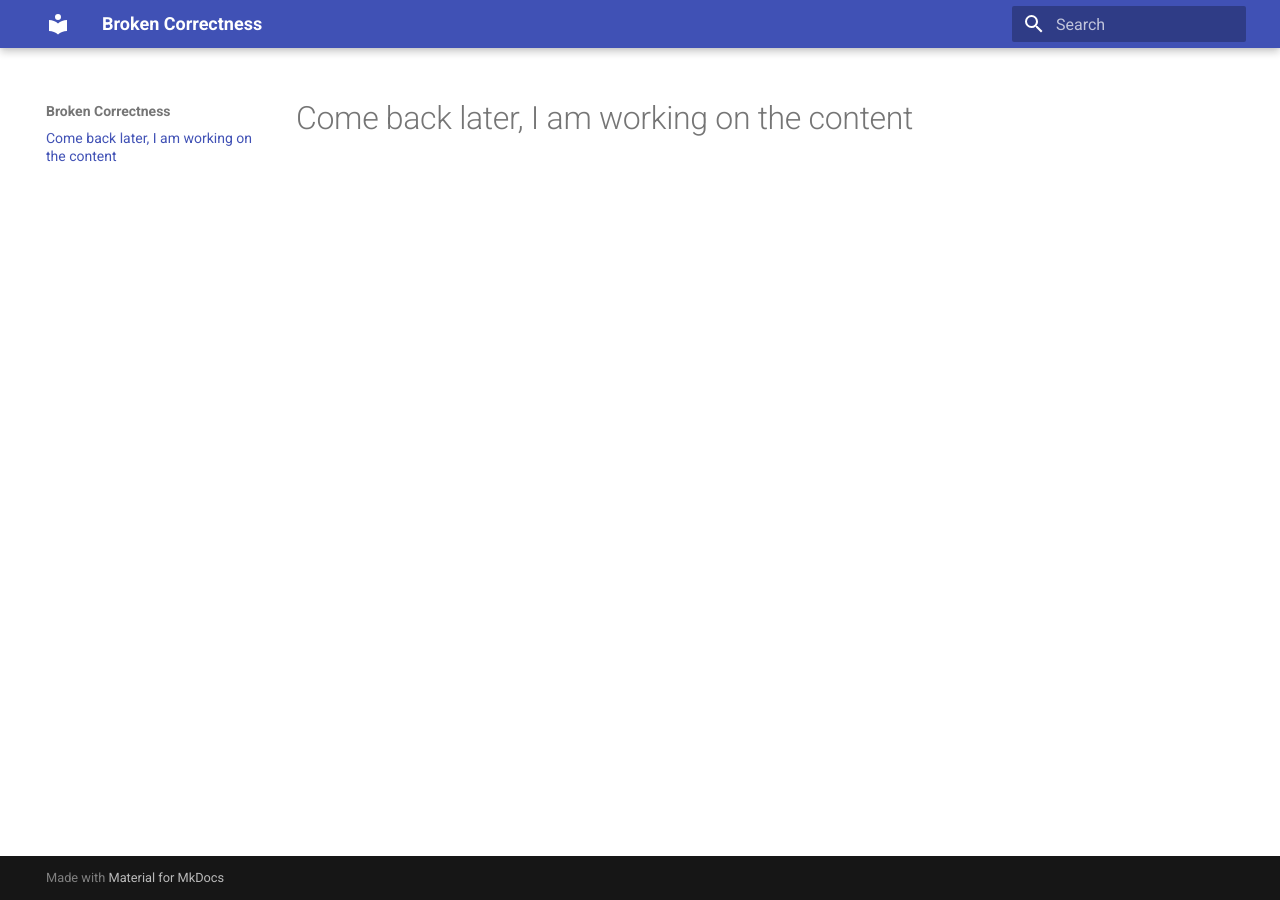
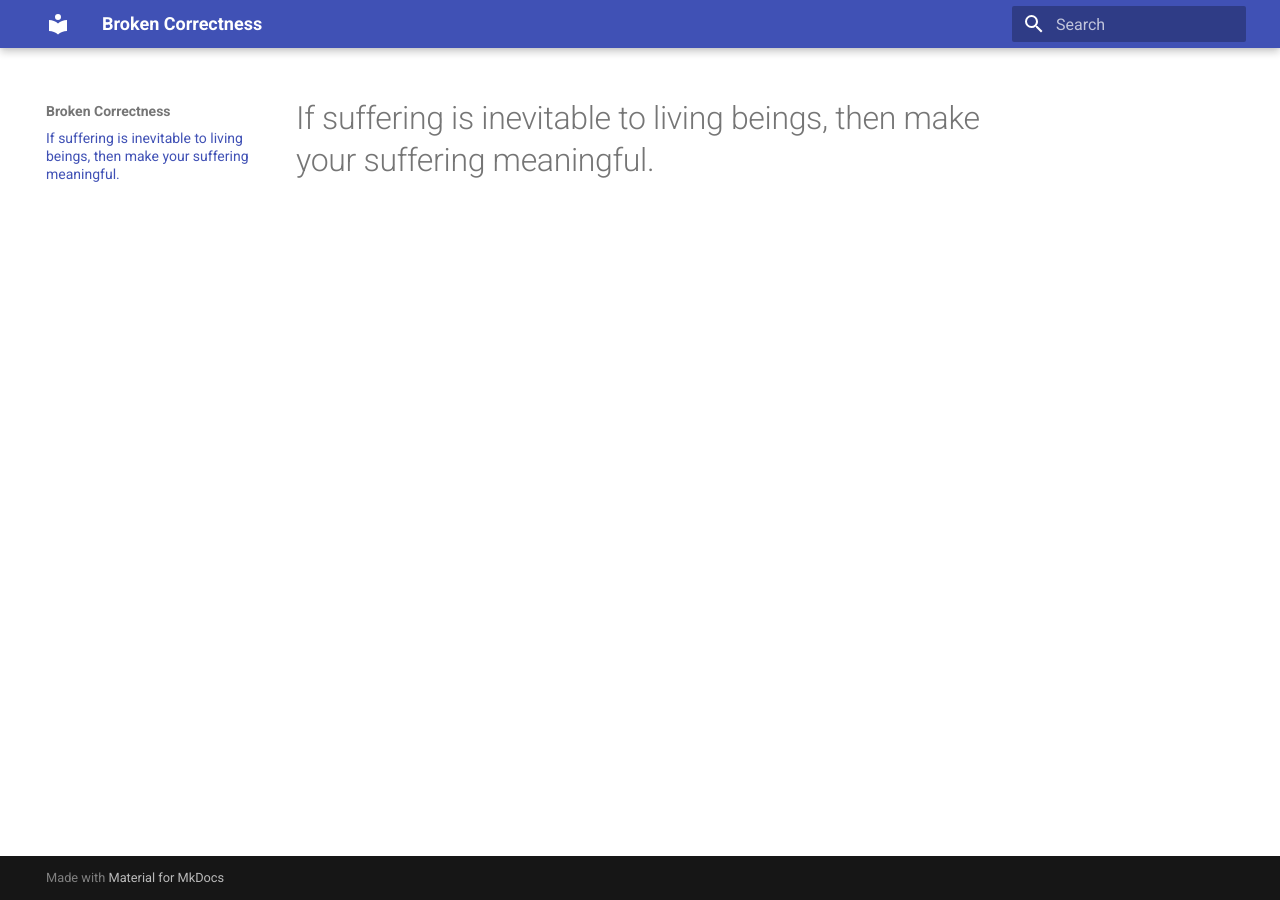
Before and after one commit to FallingStarsLab/fallingstarslab.github.io, an MkDocs documentation site: the page built from docs/index.md, in a window 1280 px wide. Built offline with MkDocs 1.6.1 and Material for MkDocs 9.7.7, drawn with Linux system fonts in a browser that asks for light colours.

Commit message:
update title

```diff
--- a/docs/index.md
+++ b/docs/index.md
@@ -1 +1 @@
-# Come back later, I am working on the content
+# If suffering is inevitable to living beings, then make your suffering meaningful.
```
